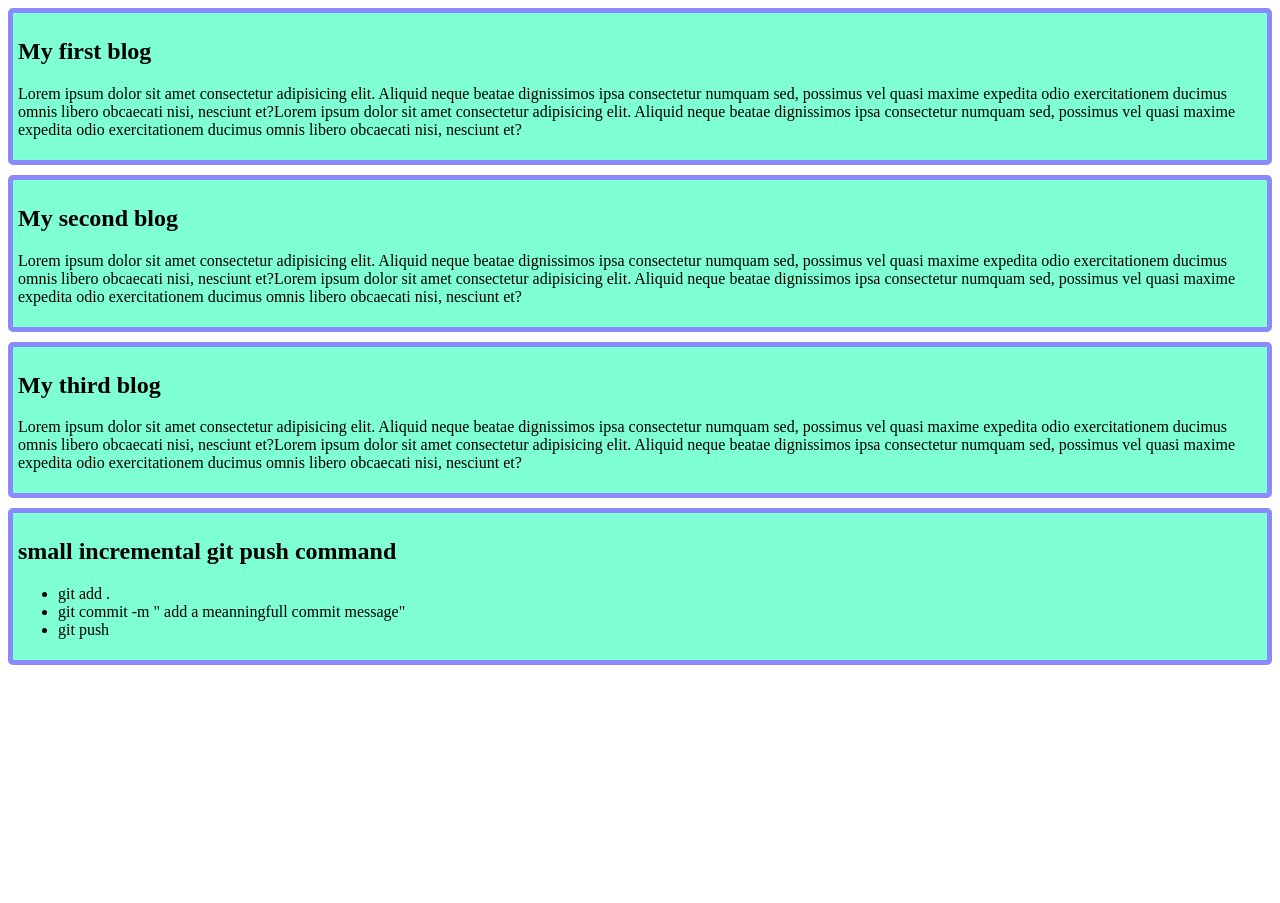
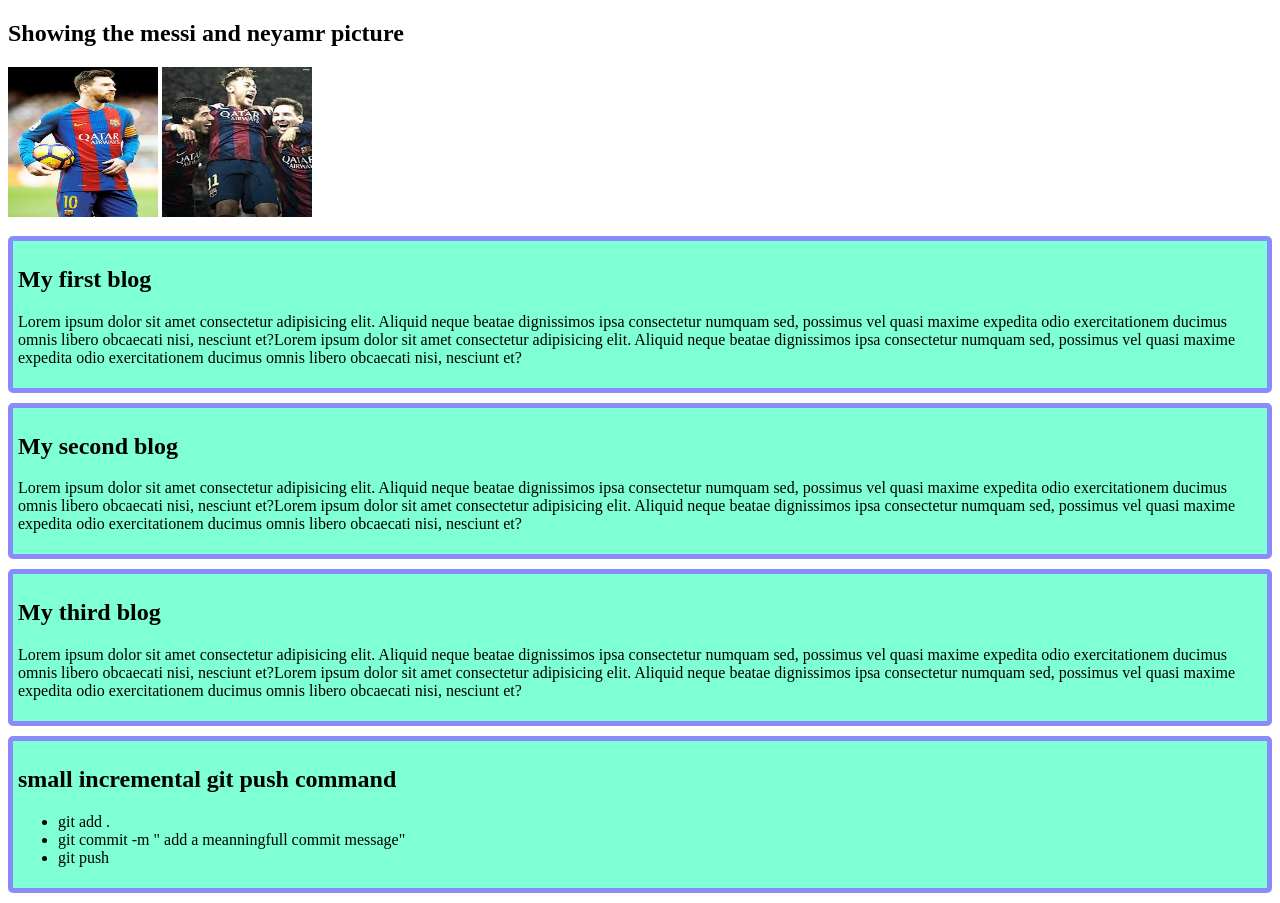
Before and after one commit to ashisplearn/my-simple-web, a plain HTML site: page index.html in a window 1280 px wide. Before the commit the page ends 800 px from the top, so only its background shows below. Drawn offline with Linux system fonts and the light colour scheme.

Commit message:
added messi and neymar pic

```diff
--- a/index.html
+++ b/index.html
@@ -7,6 +7,11 @@
     <link rel="stylesheet" href="styles/style.css">
 </head>
 <body>
+    <header class="header">
+        <h2>Showing the messi and neyamr picture</h2>
+        <img width="150px" height="150px" src="image/messi.jpg" alt="">
+        <img width="150px" height="150px" src="image/neymar.jpg" alt="">
+    </header>
     <div class="blog">
         <h2>My first blog</h2>
         <p>Lorem ipsum dolor sit amet consectetur adipisicing elit. Aliquid neque beatae dignissimos ipsa consectetur numquam sed, possimus vel quasi maxime expedita odio exercitationem ducimus omnis libero obcaecati nisi, nesciunt et?Lorem ipsum dolor sit amet consectetur adipisicing elit. Aliquid neque beatae dignissimos ipsa consectetur numquam sed, possimus vel quasi maxime expedita odio exercitationem ducimus omnis libero obcaecati nisi, nesciunt et?</p>
@@ -27,5 +32,6 @@
             <li>git push</li>
         </ul>
     </div>
+
 </body>
 </html>
--- a/styles/style.css
+++ b/styles/style.css
@@ -1,3 +1,6 @@
+.header{
+    margin-bottom: 15px;
+}
 .blog{
     background-color: aquamarine;
     /* text-align: center; */
```
Also changed, not shown: image/messi.jpg (added), image/neymar.jpg (added), image/playground.jpg (added).
